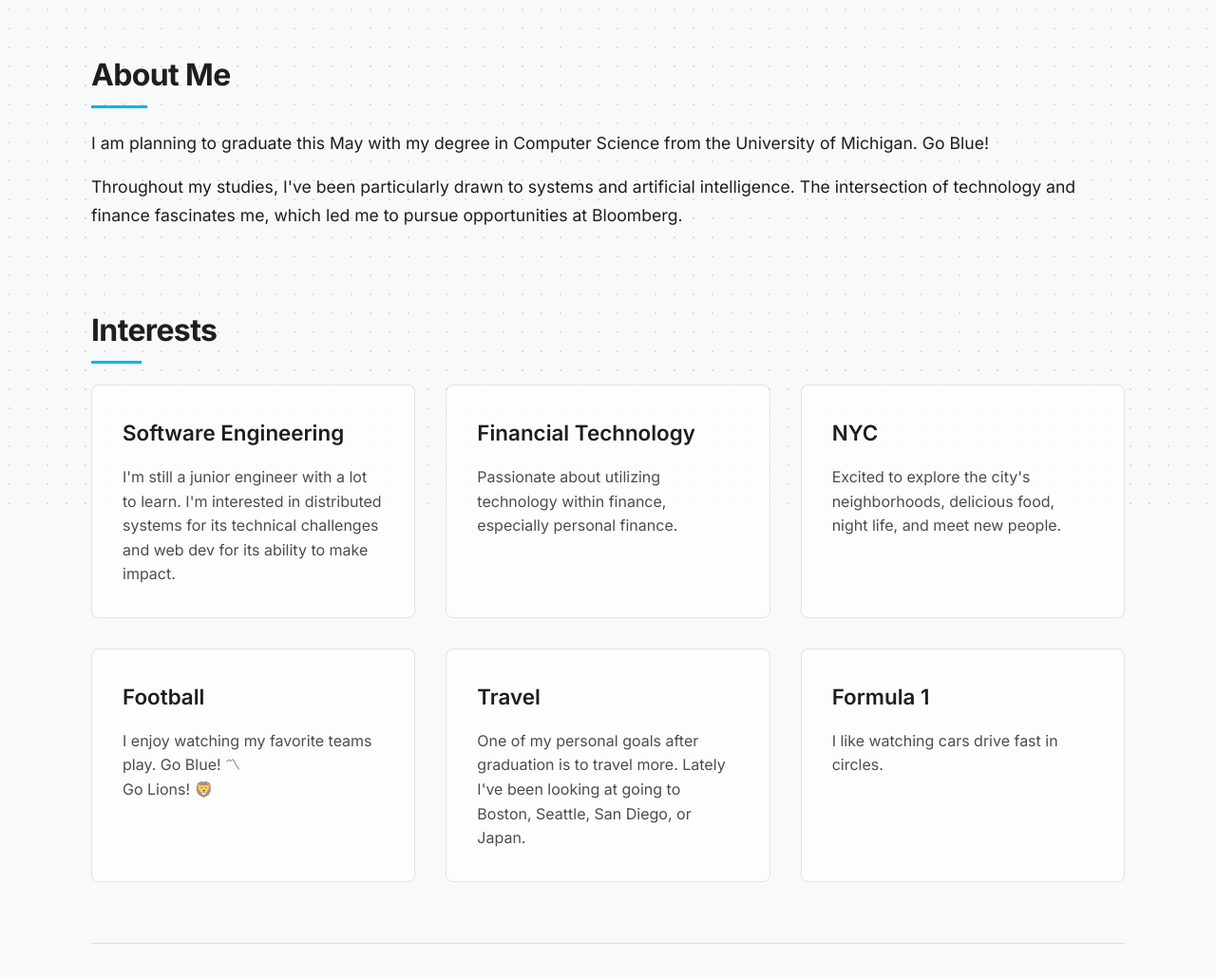
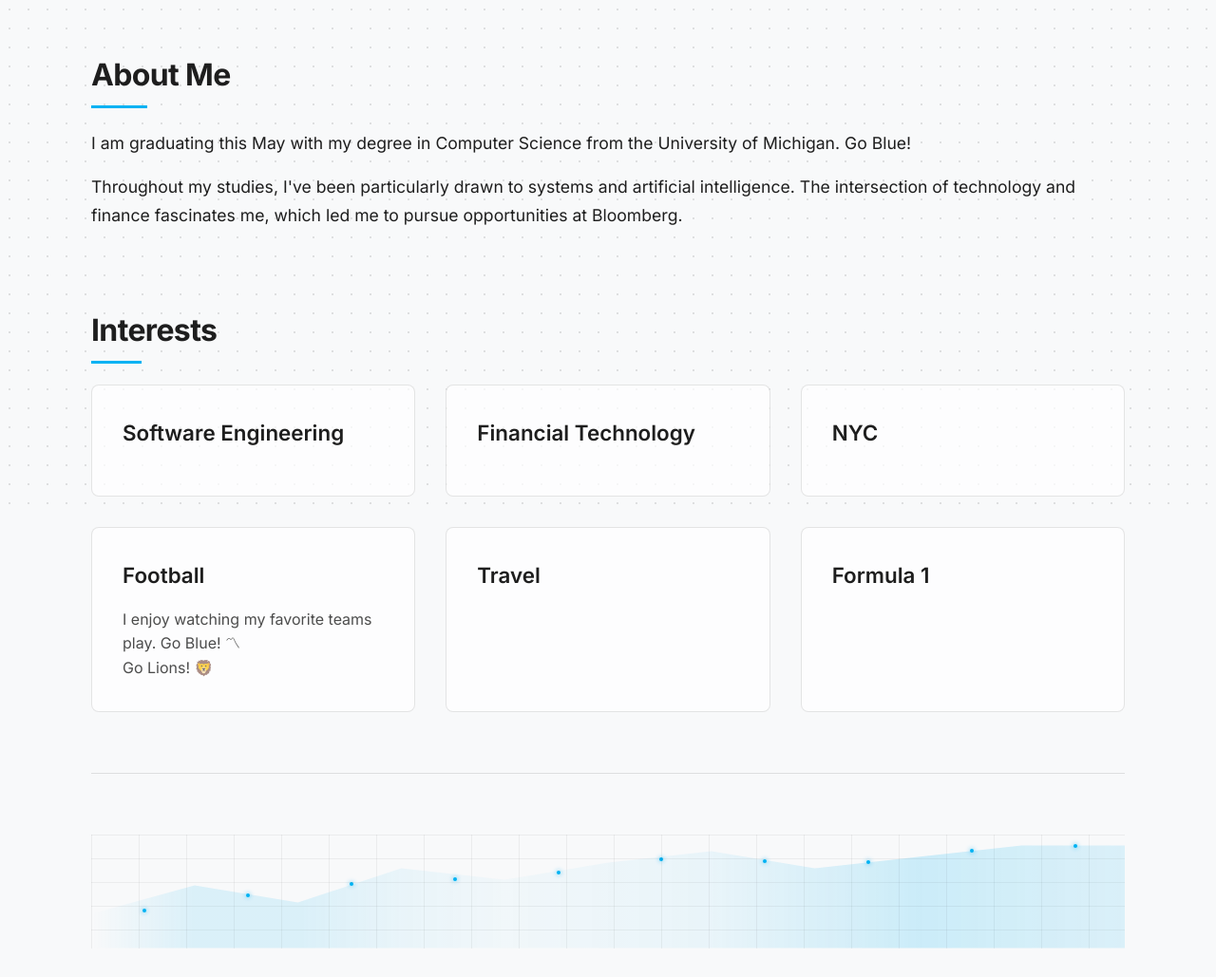
Before and after one commit to cvano/cvano.github.io, a plain HTML site: page index.html in a window 1280 px wide. Shown: the part 260-1289 px from the top of the page at 95% size. Drawn offline with Linux system fonts and the light colour scheme.

Commit message:
Update main page.

```diff
--- a/index.html
+++ b/index.html
@@ -5,6 +5,10 @@
     <meta name="author" content="Clay VanOphem">
     <meta name="description" content="About Clay VanOphem.">
     <meta name="viewport" content="width=device-width, initial-scale=1">
+
+    <meta http-equiv="Cache-Control" content="no-cache, no-store, must-revalidate"/>
+    <meta http-equiv="Pragma" content="no-cache"/>
+    <meta http-equiv="Expires" content="0"/>
 
     <!-- Metadata for Open Graph Protocol -->
     <meta property="og:title" content="Clay VanOphem">
@@ -55,7 +59,7 @@
           <h2>About Me</h2>
           <div class="about-content">
             <div class="about-text">
-              <p>I am planning to graduate this May with my degree in Computer Science from the University of Michigan. Go Blue!
+              <p>I am graduating this May with my degree in Computer Science from the University of Michigan. Go Blue!
               </p>
               <p>Throughout my studies, I've been particularly drawn to systems and artificial intelligence. The intersection of technology and finance fascinates me, which led me to pursue opportunities at Bloomberg.</p>
             </div>
@@ -67,15 +71,15 @@
           <div class="interests-grid">
             <div class="interest-card">
               <h3>Software Engineering</h3>
-              <p>I'm still a junior engineer with a lot to learn. I'm interested in distributed systems for its technical challenges and web dev for its ability to make impact.</p>
+              <!-- <p>I'm still a junior engineer with a lot to learn. I'm interested in distributed systems for its technical challenges and web dev for its ability to make impact.</p> -->
             </div>
             <div class="interest-card">
               <h3>Financial Technology</h3>
-              <p>Passionate about utilizing technology within finance, especially personal finance.</p>
+              <!-- <p>Passionate about utilizing technology within finance, especially personal finance.</p> -->
             </div>
             <div class="interest-card">
               <h3>NYC</h3>
-              <p>Excited to explore the city's neighborhoods, delicious food, night life, and meet new people.</p>
+              <!-- <p>Excited to explore the city's neighborhoods, delicious food, night life, and meet new people.</p> -->
             </div>
             <div class="interest-card">
               <h3>Football</h3>
@@ -83,11 +87,11 @@
             </div>
             <div class="interest-card">
               <h3>Travel</h3>
-              <p>One of my personal goals after graduation is to travel more. Lately I've been looking at going to Boston, Seattle, San Diego, or Japan.</p>
+              <!-- <p>One of my personal goals after graduation is to travel more. Lately I've been looking at going to Boston, Seattle, San Diego, or Japan.</p> -->
             </div>
             <div class="interest-card">
               <h3>Formula 1</h3>
-              <p>I like watching cars drive fast in circles.<br></p>
+              <!-- <p>I like watching cars drive fast in circles.<br></p> -->
             </div>
 
           </div>
```
